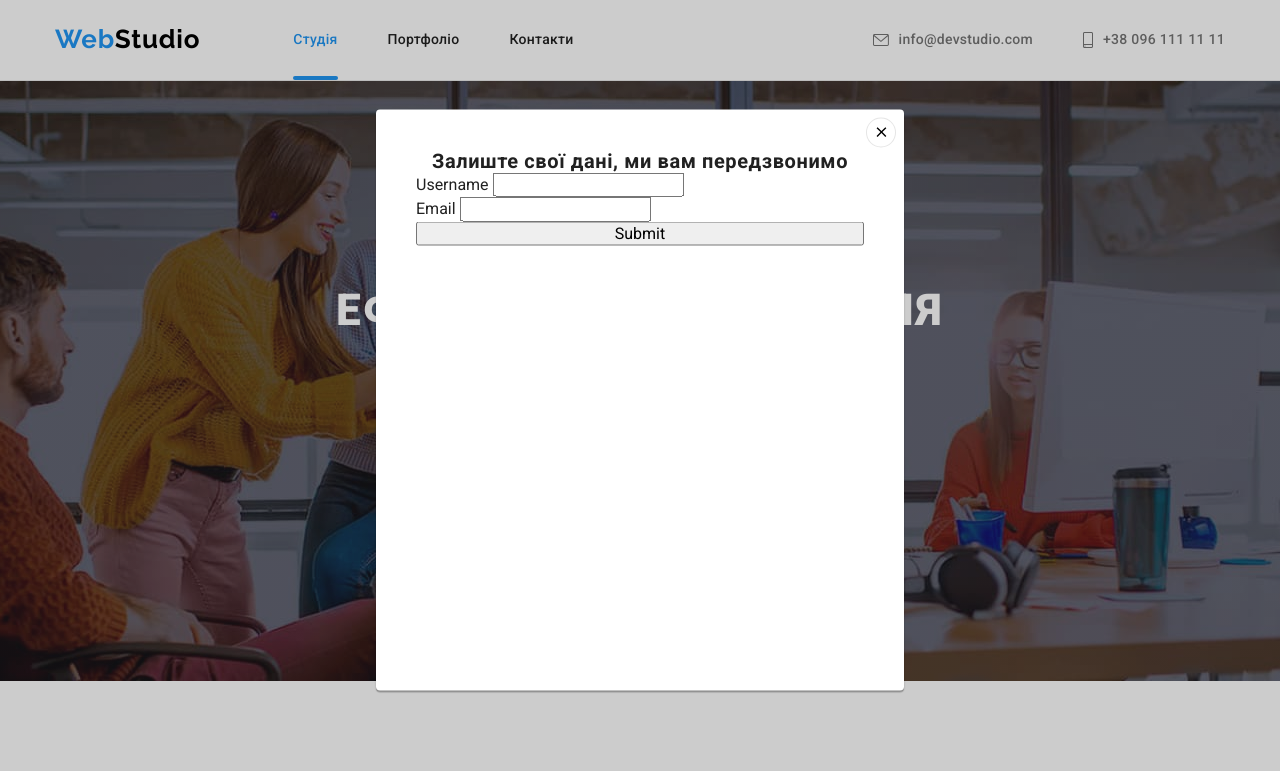
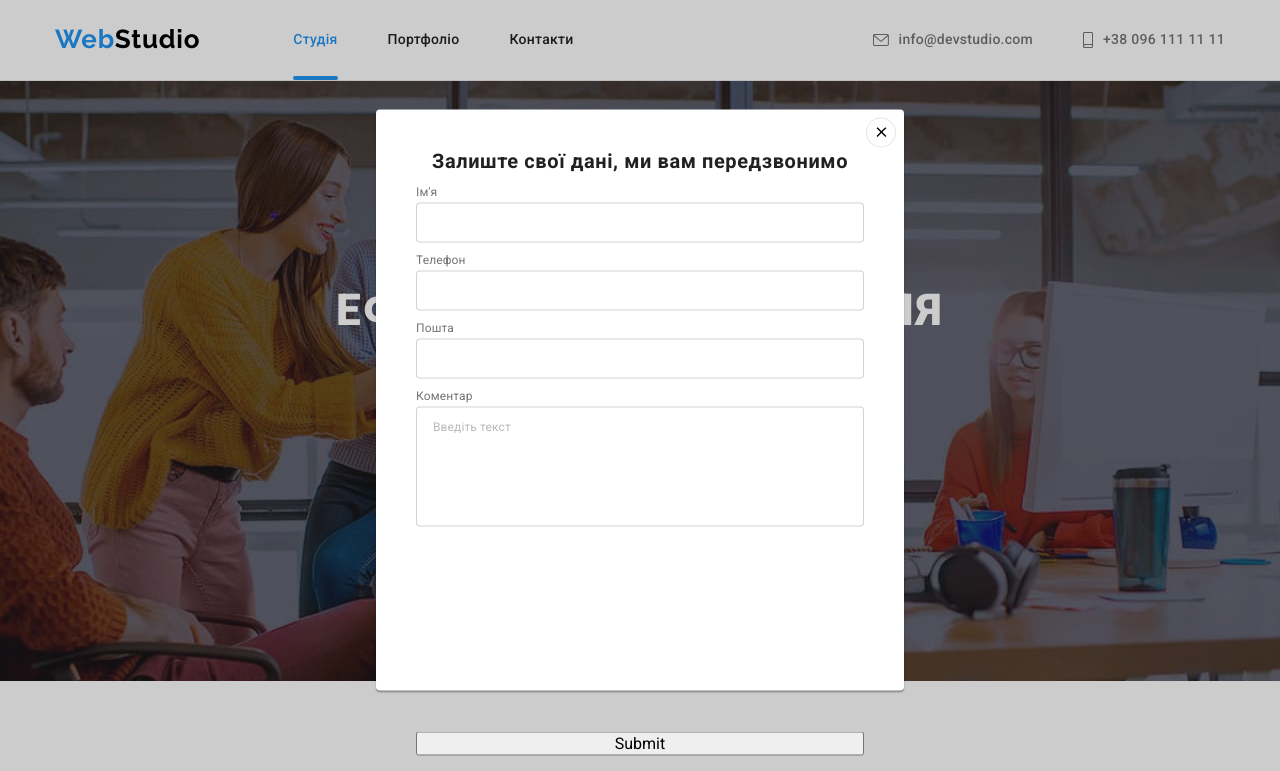
Before and after one commit to Ryzh313/goit-markup-hw-06, a plain HTML site: page index.html in a window 1280 px wide. Both pictures are taken after a click on the button "Замовити послугу". Shown: the top 771 px of the page. Drawn offline with nearby package versions, Linux system fonts and the light colour scheme.

Commit message:
hw-6-update

```diff
--- a/index.html
+++ b/index.html
@@ -71,7 +71,7 @@
       <section class="section features">
         <div class="container container-features">
           <!--Заголовок h2 сховати в CSS (visibility: hidden)-->
-          <h2 class="hidden-title">Особливості</h2>
+          <h2 class="hidden-title visually-hidden">Особливості</h2>
           <ul class="features-list">
             <li class="features-item">
               <div class="icon-container">
@@ -480,14 +480,42 @@
         </button>
         <p class="modal-title">Залиште свої дані, ми вам передзвонимо</p>
         <form class="modal-form">
-          <label>
-            Username
-            <input type="text" name="username" autofocus />
+          <label class="modal-form-label" for="name">Ім'я</label>
+          <input class="modal-form-input" id="name" type="text" name="user_name" autofocus />
+
+          <label class="modal-form-label" for="phone">Телефон</label>
+          <input
+            class="modal-form-input"
+            id="phone"
+            type="tel"
+            name="user_phone"
+            pattern="[0-9]{3}-[0-9]{3}-[0-9]{2}-[0-9]{2}"
+            title="xxx-xxx-xx-xx"
+          />
+
+          <label class="modal-form-label" for="email">Пошта</label>
+          <input class="modal-form-input" id="email" type="email" name="user_email" />
+
+          <label class="modal-form-label" for="feedback">Коментар</label>
+          <textarea
+            class="modal-form-textarea"
+            id="feedback"
+            name="user_feedback"
+            placeholder="Введіть текст"
+          ></textarea>
+
+          <label class="modal-form-checkbox-wrapper">
+            <input
+              class="modal-input-checkbox visually-hidden"
+              type="checkbox"
+              name="user_policy"
+              required
+            />
+            <svg>
+              <use></use>
+            </svg>
           </label>
-          <label>
-            Email
-            <input type="email" name="email" />
-          </label>
+
           <button type="submit">Submit</button>
         </form>
       </div>
--- a/styles/styles.css
+++ b/styles/styles.css
@@ -61,7 +61,7 @@ body {
   padding-bottom: 94px;
 }
 
-.hidden-title {
+.visually-hidden {
   position: absolute;
   width: 1px;
   height: 1px;
@@ -842,11 +842,6 @@ body {
   border-radius: 4px;
 }
 
-.modal-form {
-  display: flex;
-  flex-direction: column;
-}
-
 .modal-close-button {
   position: absolute;
   width: 30px;
@@ -865,6 +860,8 @@ body {
 }
 
 .modal-title {
+  margin-bottom: 12px;
+
   font-weight: 700;
   font-size: 20px;
   line-height: 1.15;
@@ -874,6 +871,60 @@ body {
   color: var(--primery-black-color);
 }
 
+.modal-form {
+  display: flex;
+  flex-direction: column;
+}
+
+.modal-form-label {
+  margin-bottom: 4px;
+
+  font-size: 12px;
+  line-height: 1.17;
+  /* identical to box height */
+
+  letter-spacing: 0.01em;
+
+  color: var(--secondary-text-color);
+}
+
+.modal-form-input {
+  width: 448px;
+  height: 40px;
+  margin-bottom: 10px;
+  padding: 11px 12px;
+
+  border: 1px solid rgba(33, 33, 33, 0.2);
+  border-radius: 4px;
+
+  outline: transparent;
+}
+
+.modal-form-textarea {
+  width: 448px;
+  height: 120px;
+  margin-bottom: 20px;
+  padding: 12px 16px;
+  resize: none;
+
+  border: 1px solid rgba(33, 33, 33, 0.2);
+  border-radius: 4px;
+
+  outline: transparent;
+
+  font-size: 12px;
+  line-height: 1.17;
+  letter-spacing: 0.01em;
+}
+
+.modal-form-textarea::placeholder {
+  color: rgba(117, 117, 117, 0.5);
+}
+
+.modal-form-checkbox-wrapper {
+  margin-bottom: 30px;
+}
+
 .is-hidden {
   opacity: 0;
   visibility: hidden;
```
Also changed, not shown: portfolio.html (+2 -2 lines).
